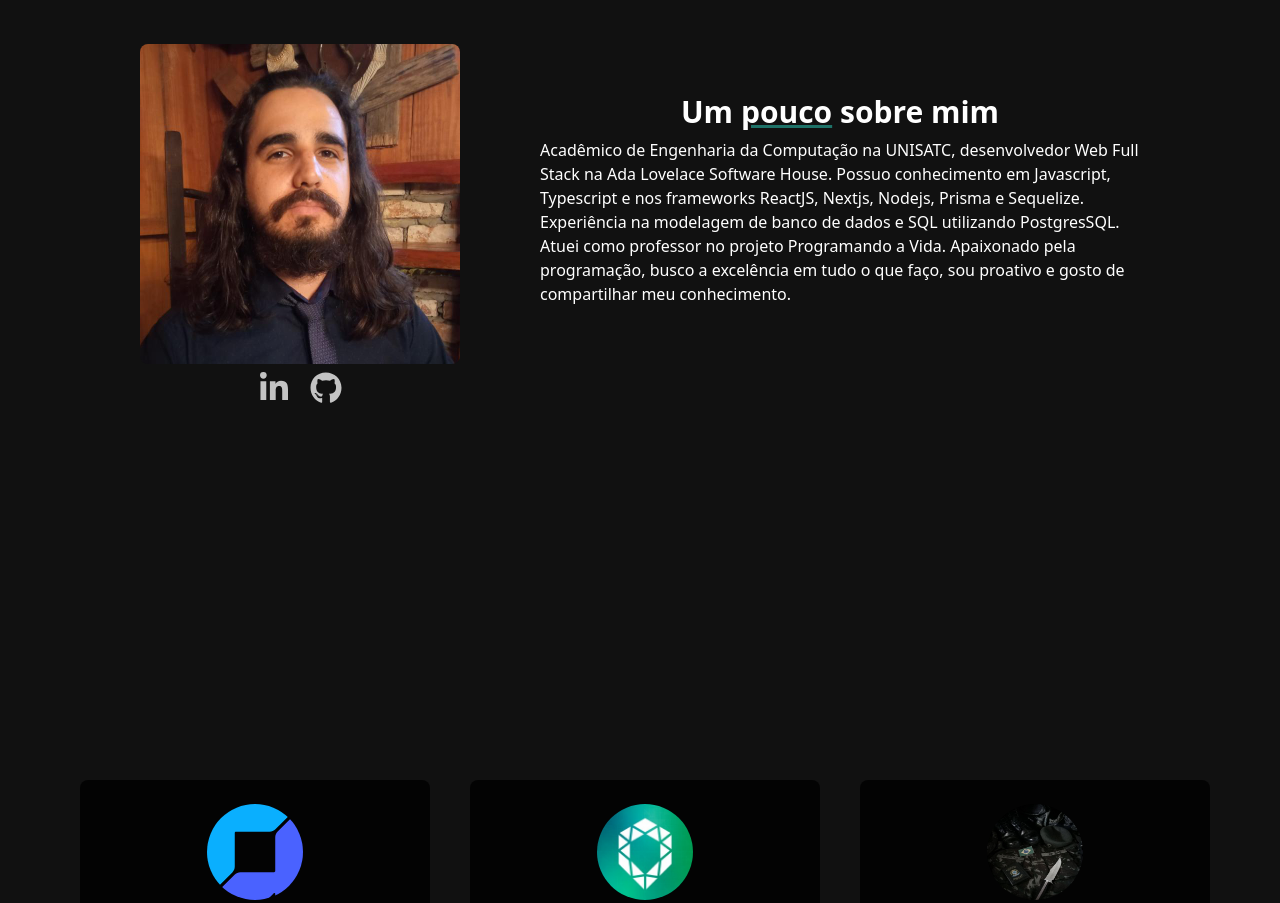
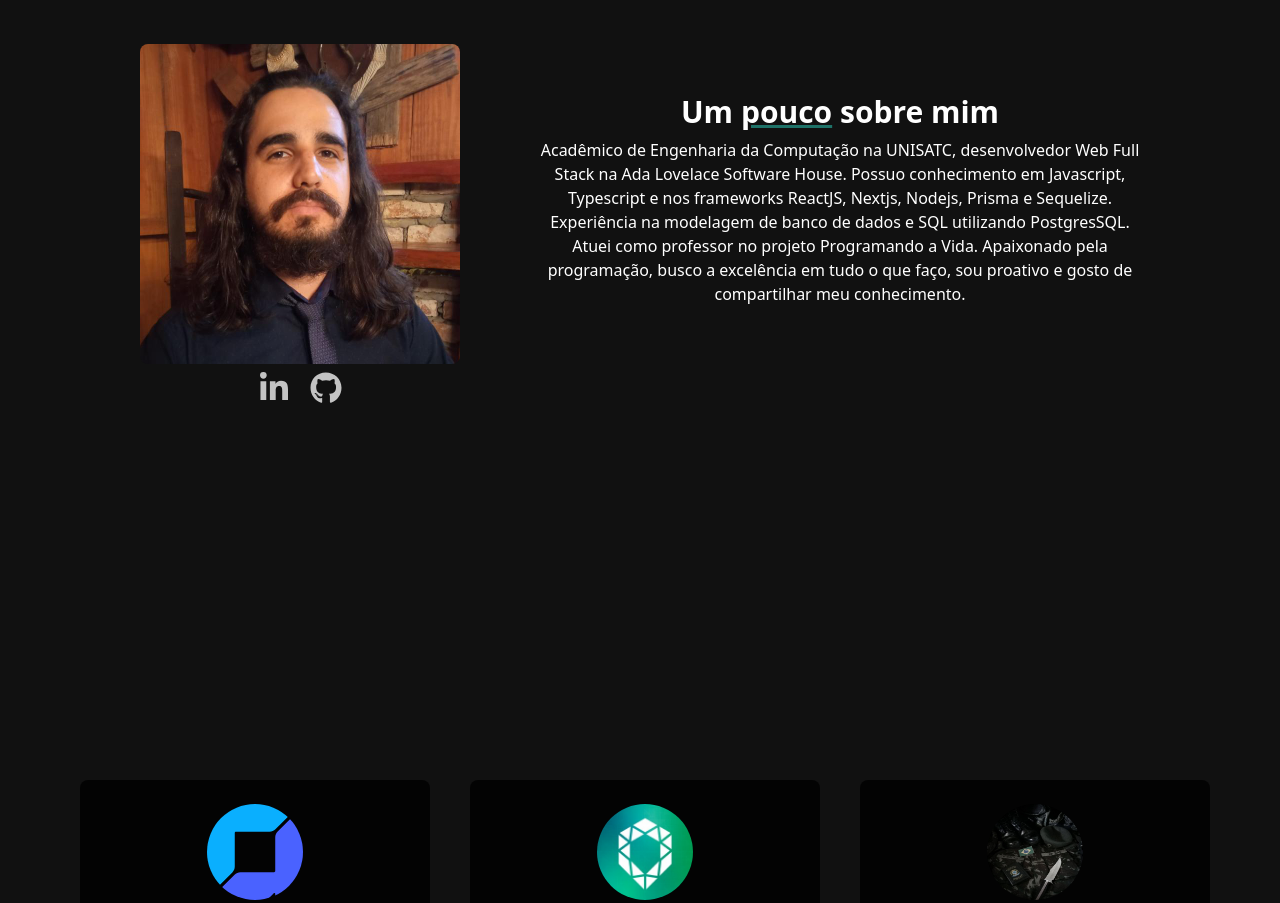
Before and after one commit to carlospasqualidev/my-portfolio-tailwind, a Next.js app: page / in a window 1280 px wide. Shown: the part 1000-1903 px from the top of the page. Built offline with nearby package versions, Linux system fonts and the light colour scheme.

Commit message:
master - fixes

```diff
--- a/src/components/ProjectCard.tsx
+++ b/src/components/ProjectCard.tsx
@@ -40,6 +40,7 @@ export const ProjectCard = ({
           duration: 1,
           delay: 1,
         }}
+        viewport={{ once: true }}
       >
         <Icon size={80} />
       </motion.div>
--- a/src/components/SkillCircle.tsx
+++ b/src/components/SkillCircle.tsx
@@ -25,10 +25,10 @@ export const SkillCircle = ({
       }}
       whileInView={{ opacity: 1, y: 0 }}
       viewport={{ once: true }}
-      className=" bg-black bg-opacity-80 rounded-full h-[68px] w-[68px] flex items-center justify-center hover:scale-110 transition-all duration-200 ease-in"
+      className=" bg-black bg-opacity-80 rounded-full h-[68px] w-[68px] flex items-center justify-center hover:scale-110 transition-all duration-200 ease-in "
     >
       <div className="flex flex-col items-center cursor-pointer justify-center  opacity-0 absolute bg-black rounded-full z-20 h-[68px] w-[68px] hover:scale-110 transition-all duration-200 ease-in hover:bg-opacity-80 hover:opacity-100">
-        <p>{skillAvg}</p>
+        <p className="pointer-events-none">{skillAvg}</p>
       </div>
 
       <Image src={Icon} alt="" className="w-[48px] h-[48px]  " />
--- a/src/templates/About.tsx
+++ b/src/templates/About.tsx
@@ -64,7 +64,7 @@ export const About = () => {
           sobre mim
         </h4>
 
-        <p>
+        <p className="text-center">
           Acadêmico de Engenharia da Computação na UNISATC, desenvolvedor Web
           Full Stack na Ada Lovelace Software House. Possuo conhecimento em
           Javascript, Typescript e nos frameworks ReactJS, Nextjs, Nodejs,
--- a/src/templates/Skills.tsx
+++ b/src/templates/Skills.tsx
@@ -109,8 +109,7 @@ export const Skills = () => {
         className="font-boid text-3xl text-center max-md:text-2xl z-20"
         words={[
           'Descubra mais sobre minhas habilidades',
-          'interaja com os icones',
-          'viu?, não foi tão difícil...',
+          'Interaja com os icones',
         ]}
       />
 
```
